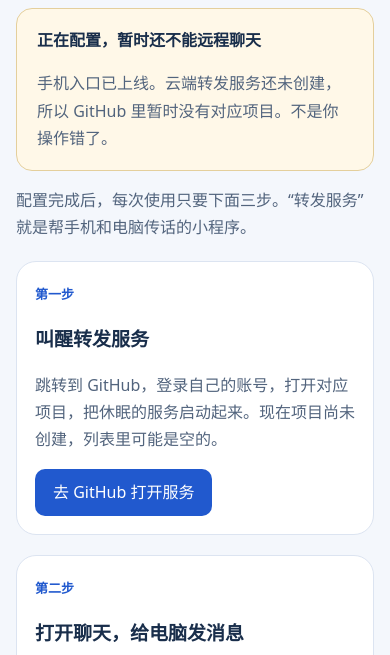
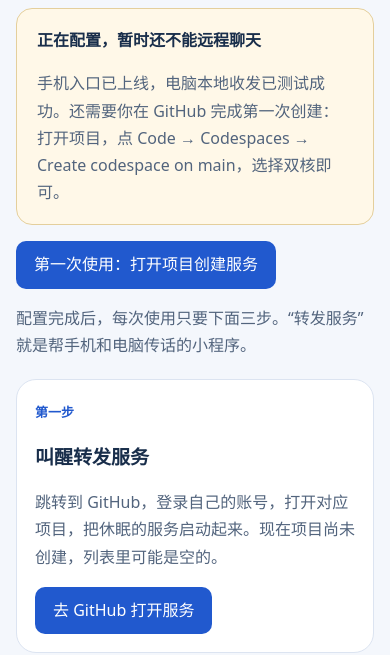
Before and after one commit to xxby-cmd/pocket-codex-preview, a website: page launcher/index.html in a window 390 px wide. Shown: the part 189-844 px from the top of the page. Drawn offline with Linux system fonts and the light colour scheme.

```diff
--- a/launcher/index.html
+++ b/launcher/index.html
@@ -1,7 +1,7 @@
 <!doctype html><html lang="zh-CN"><head><meta charset="utf-8"><meta name="viewport" content="width=device-width,initial-scale=1"><meta name="referrer" content="no-referrer"><title>随行 · 手机控制电脑</title><link rel="stylesheet" href="style.css"></head><body><main>
 <span class="tag">随行 CODEX</span><h1>手机说一声，<br>电脑接着做。</h1>
-<div class="setup" role="status"><strong>正在配置，暂时还不能远程聊天</strong><p>手机入口已上线。云端转发服务还未创建，所以 GitHub 里暂时没有对应项目。不是你操作错了。</p></div>
-<p>配置完成后，每次使用只要下面三步。“转发服务”就是帮手机和电脑传话的小程序。</p>
+<div class="setup" role="status"><strong>正在配置，暂时还不能远程聊天</strong><p>手机入口已上线，电脑本地收发已测试成功。还需要你在 GitHub 完成第一次创建：打开项目，点 Code → Codespaces → Create codespace on main，选择双核即可。</p></div>
+<p><a class="button" href="https://github.com/xxby-cmd/pocket-codex-preview" target="_blank" rel="noopener noreferrer">第一次使用：打开项目创建服务</a></p><p>配置完成后，每次使用只要下面三步。“转发服务”就是帮手机和电脑传话的小程序。</p>
 <section><span class="step">第一步</span><h2>叫醒转发服务</h2><p>跳转到 GitHub，登录自己的账号，打开对应项目，把休眠的服务启动起来。现在项目尚未创建，列表里可能是空的。</p><a class="button" href="https://github.com/codespaces" target="_blank" rel="noopener noreferrer">去 GitHub 打开服务</a></section>
 <section><span class="step">第二步</span><h2>打开聊天，给电脑发消息</h2><p>等服务启动、电脑连接成功后，在这里选择对话并发送任务。</p><button id="open" disabled>聊天地址还在配置</button><details><summary>填写或更换聊天地址（配置时使用）</summary><label for="url">聊天网址</label><input id="url" type="url" placeholder="配置完成后填写 HTTPS 地址"><button id="saveUrl" type="button">保存聊天地址</button></details></section>
 <section><span class="step">第三步</span><h2>用完关掉，节省免费时长</h2><p>进入 GitHub 的项目列表，找到对应项目，打开右侧菜单，选择 <strong>Stop codespace</strong>（停止）。这只关闭云端转发服务，不会关闭电脑。</p><a class="button secondary" href="https://github.com/codespaces" target="_blank" rel="noopener noreferrer">去 GitHub 停止服务</a><small>停止后仍占用存储额度。再次使用时，重新做第一步。</small></section>
```
